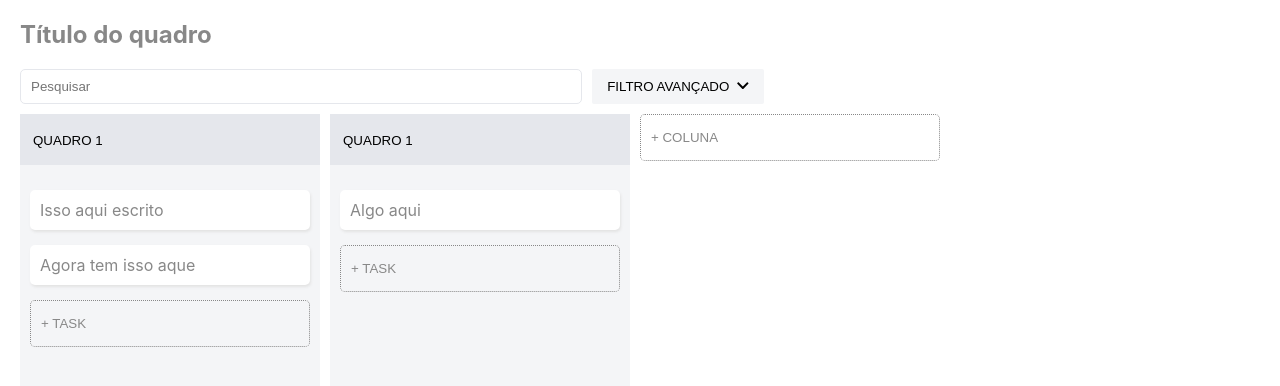
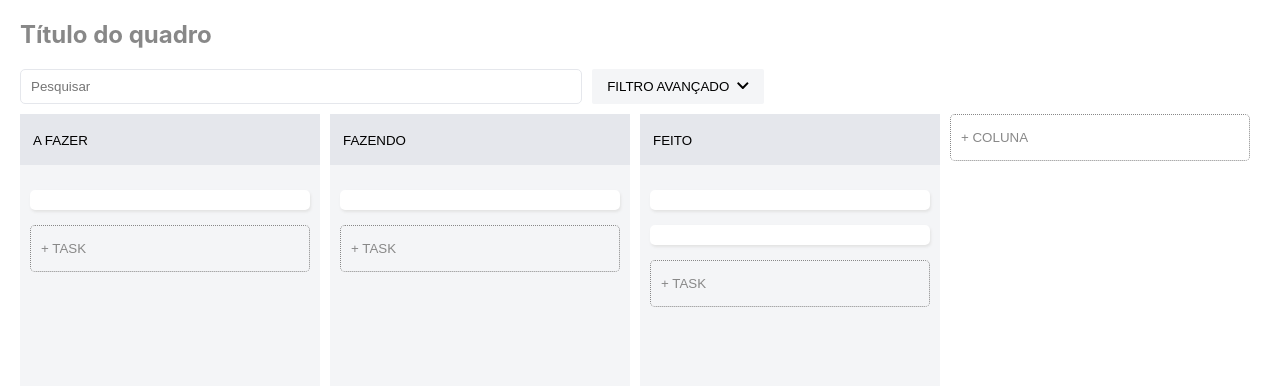
Before and after one commit to lavesan/trello-like-concept, a React (Create React App) app: page / in a window 1280 px wide. Shown: the top 386 px of the page. Built offline with nearby package versions, Linux system fonts and the light colour scheme; data requests are answered from the project's data file.

Commit message:
:sparkles: Adds the requests and logic to map the cards, tags and users into the boards
Signed-off-by: valdery <valdery.jur@gmail.com>

```diff
--- a/src/App.tsx
+++ b/src/App.tsx
@@ -1,55 +1,78 @@
-import React, { useState, useEffect } from 'react';
+import React, { useState, useEffect, useCallback } from 'react';
 import { ThemeProvider } from 'styled-components';
 
 import { HomePage } from './views/home';
 import { IBoard, ICard } from './views/home/home.interfaces';
 import { AppContext } from './App.context';
+import BoardService from './services/board.service';
 import theme from './App.theme';
 import GlobalStyle from './global-styles';
 
 function App() {
 
-  const [draggedElem, setDraggedElem] = useState<ICard>({
-    id: -1,
-    text: '',
-  });
+  const [draggedElem, setDraggedElem] = useState<ICard | null>(null);
   const [draggedPos, setDraggedPos] = useState<number>(0);
-  const [boards, setBoards] = useState<IBoard[]>([
-    {
-      id: 1,
-      name: 'Quadro 1',
-      cards: [
-        {
-          id: 1,
-          text: 'Isso aqui escrito',
-        },
-        {
-          id: 2,
-          text: 'Agora tem isso aque',
-        },
-      ],
+  const [boards, setBoards] = useState<IBoard[]>([]);
+
+  const boardService = BoardService.getInstance();
+
+  const loadData = useCallback(
+    async () => {
+
+      const boardsRes = await boardService.getBoards()
+        .catch(() => {
+          return [];
+        });
+      const cardsRes = await boardService.getCards()
+        .catch(() => {
+          return [];
+        });
+      const tagsRes = await boardService.getTags()
+        .catch(() => {
+          return [];
+        });
+      const usersRes = await boardService.getUsers()
+        .catch(() => {
+          return [];
+        });
+
+        // @ts-ignore
+        const mappedBoards = boardsRes.data.map(board => {
+
+          // @ts-ignore
+          const cards = cardsRes.data.filter(card => card.boardId === board.id);
+
+          const mappedCards = cards.map((card: ICard) => {
+
+            // @ts-ignore
+            const usersOnCard = usersRes.data.filter(user => card.userIds.includes(user.id));
+            // @ts-ignore
+            const tagsOnCard = tagsRes.data.filter(tag => card.boardId === tag.id);
+
+            return {
+              ...card,
+              users: usersOnCard,
+              tags: tagsOnCard,
+            }
+
+          });
+
+          return {
+            ...board,
+            cards: mappedCards,
+          }
+
+      })
+
+      setBoards(mappedBoards);
+
     },
-    {
-      id: 2,
-      name: 'Quadro 1',
-      cards: [
-        {
-          id: 3,
-          text: 'Algo aqui',
-        },
-      ],
-    },
-  ]);
-
-  // useEffect(() => {
-  //   setTimeout(() => {
-  //     setBoards([]);
-  //   }, 5000);
-  // }, []);
+    [boardService]
+  )
 
   useEffect(() => {
-    console.log('boards: ', boards);
-  }, [boards])
+    loadData();
+  }, [loadData])
 
   return (
     <AppContext.Provider
@@ -61,6 +84,7 @@ function App() {
           setDraggedPos,
           boards,
           setBoards,
+          boardService,
         }
       }>
         <ThemeProvider theme={theme}>
```
